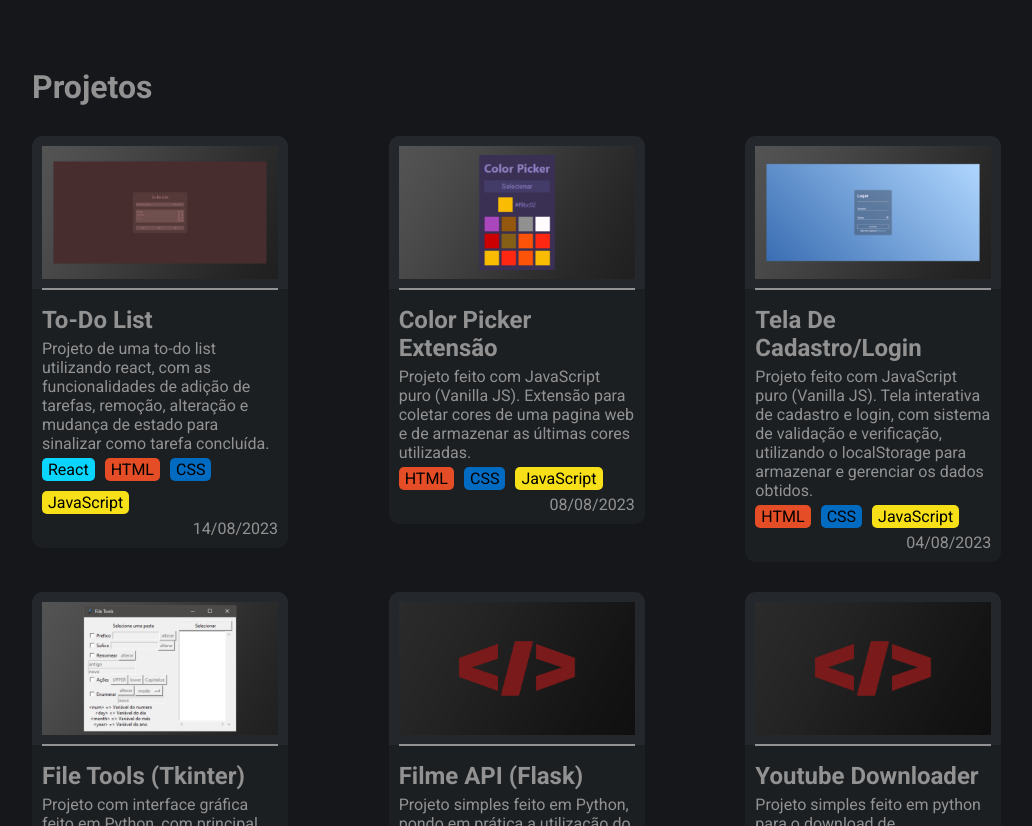
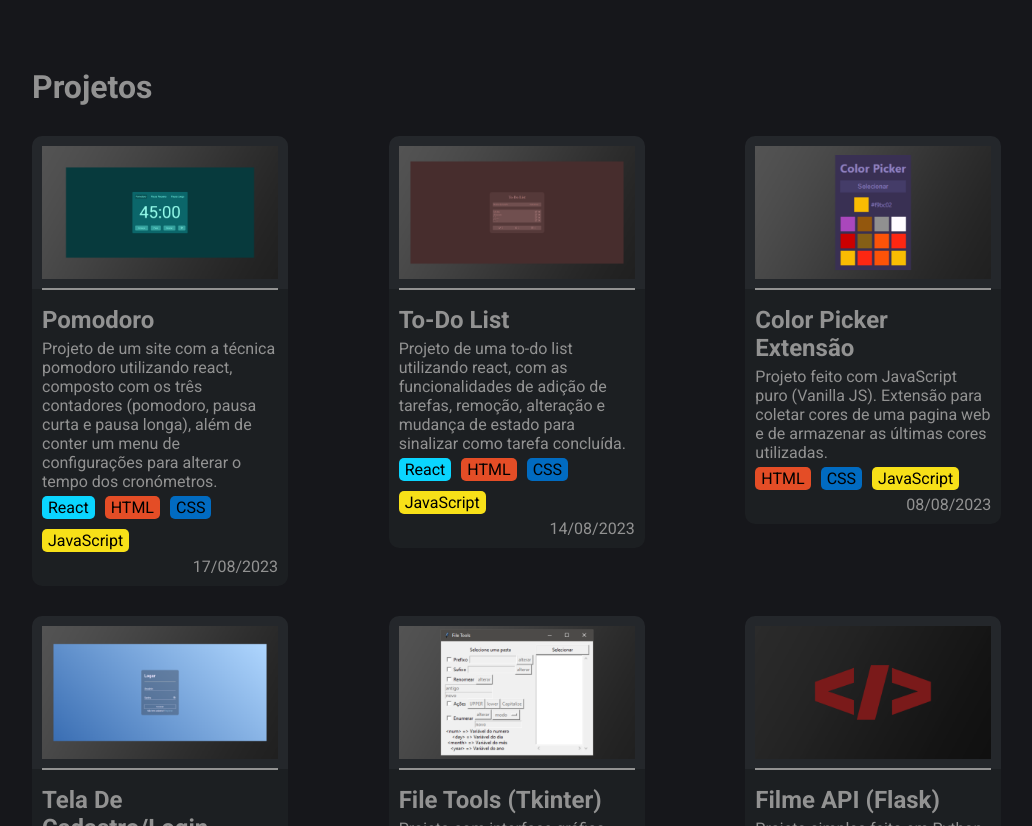
Before and after one commit to wesleymacedodev/Portfolio, a React (Create React App) app: page / in a window 1280 px wide. Shown: the part 1780-2606 px from the top of the page, without its empty margins (88-1120 px from the left). Built offline with nearby package versions, Linux system fonts and the light colour scheme.

Commit message:
new project

```diff
--- a/src/components/projects/Images.jsx
+++ b/src/components/projects/Images.jsx
@@ -7,3 +7,4 @@ export const wmusic_website_react = require("./Images/wmusic_website_react.png")
 export const tela_de_cadastro_login_javascript = require("./Images/tela_de_cadastro_login_javascript.png")
 export const color_picker_extensao_javascript = require("./Images/color_picker_extensao_javascript.png")
 export const to_dolist_react = require("./Images/to_dolist_react.png");
+export const pomodoro_react = require("./Images/pomodoro_react.png");
--- a/src/components/projects/Projects.jsx
+++ b/src/components/projects/Projects.jsx
@@ -8,7 +8,8 @@ dashboard_website_react,
 wmusic_website_react,
 tela_de_cadastro_login_javascript,
 color_picker_extensao_javascript,
-to_dolist_react
+to_dolist_react,
+pomodoro_react
 } from "./Images";
 import Project from "./Project";
 import Aos from "aos";
@@ -22,6 +23,17 @@ export default function Projects() {
     <div className={style.projects} data-aos="zoom-in-right">
       <h1 className={style.title}>Projetos</h1>
       <div className={style.projects_section}>
+      <Project
+          image={pomodoro_react}
+          style={style}
+          title={"Pomodoro"}
+          description={
+            "Projeto de um site com a técnica pomodoro utilizando react, composto com os três contadores (pomodoro, pausa curta e pausa longa), além de conter um menu de configurações para alterar o tempo dos cronómetros."
+          }
+          tecnology={["React","HTML", "CSS", "JavaScript"]}
+          date="17/08/2023"
+          url="https://github.com/wesleymacedodev/Projetos/blob/main/Projetos%20Maiores/Pomodoro%20-%20React/README.MD"
+        />
       <Project
           image={to_dolist_react}
           style={style}
```
Also changed, not shown: src/components/projects/Images/pomodoro_react.png (added).
